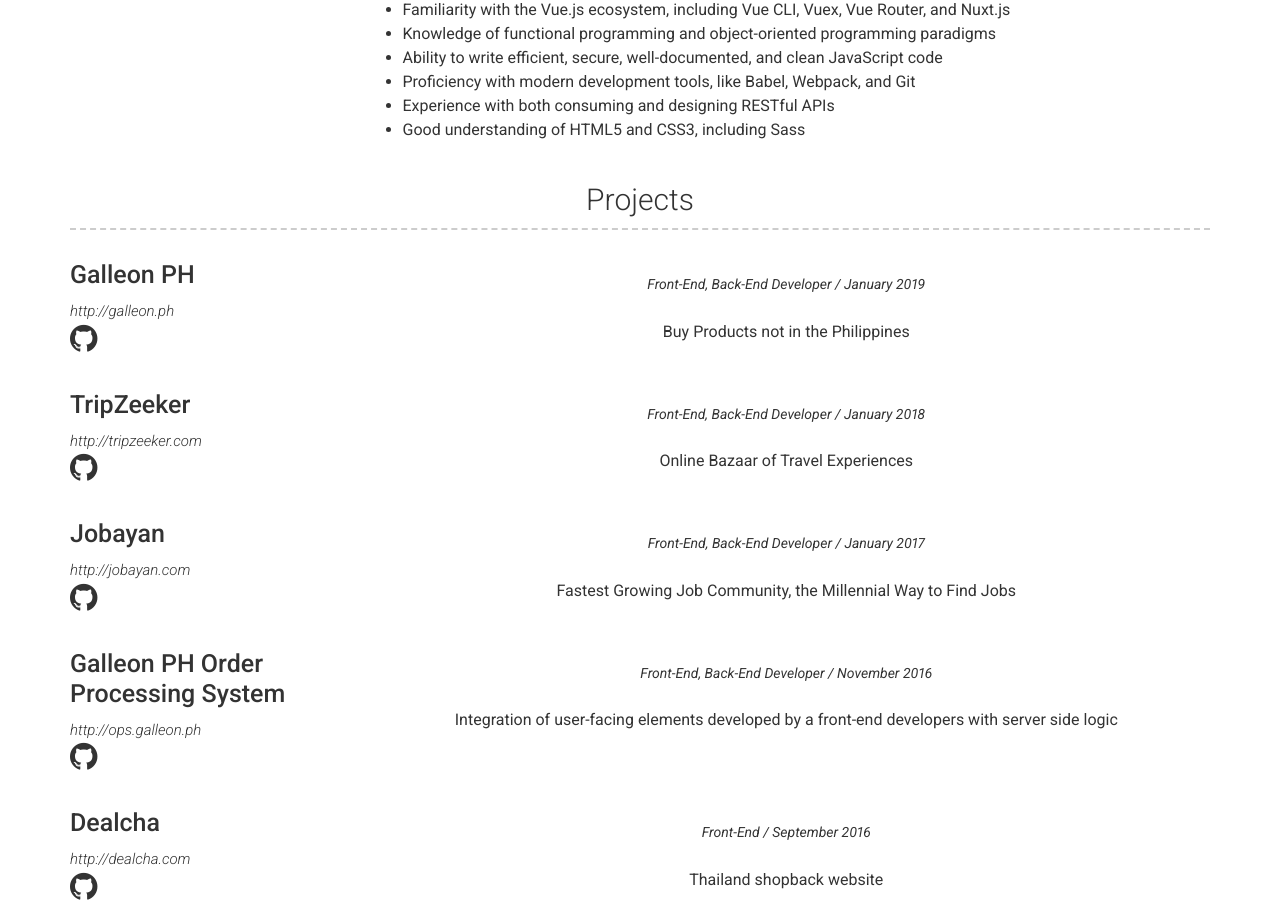
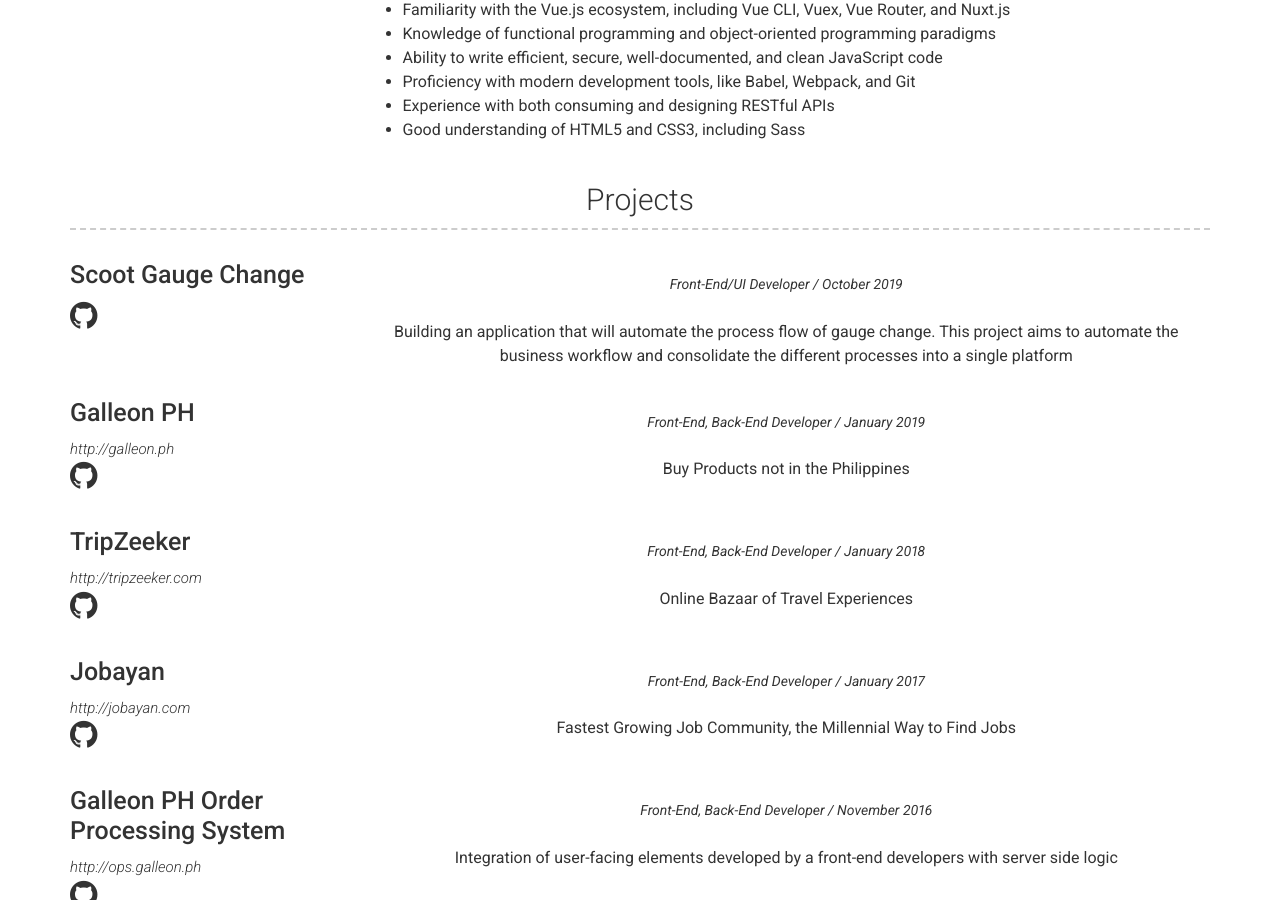
Before and after one commit to rujealfon/rujealfon.github.io, a Jekyll site: the page built from index.md, in a window 1280 px wide and 900 px high, scrolled down 535 px. Built offline with Jekyll 4.4.1, drawn with Linux system fonts in a browser that asks for light colours.

Commit message:
Update projects.yml

```diff
--- a/_data/projects.yml
+++ b/_data/projects.yml
@@ -1,4 +1,10 @@
 # Project template
+- name: Scoot Gauge Change
+  quote: >
+    Front-End/UI Developer / October 2019
+  description: | # this will include new lines to allow paragraphs
+    Building an application that will automate the process flow of gauge change. This project aims to automate the business workflow and consolidate the different processes into a single platform
+
 - name: Galleon PH
   link: http://galleon.ph
   github: Sterling-Galleon/galleonph
```
